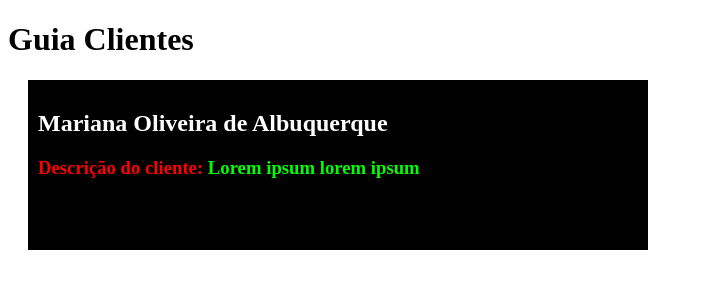
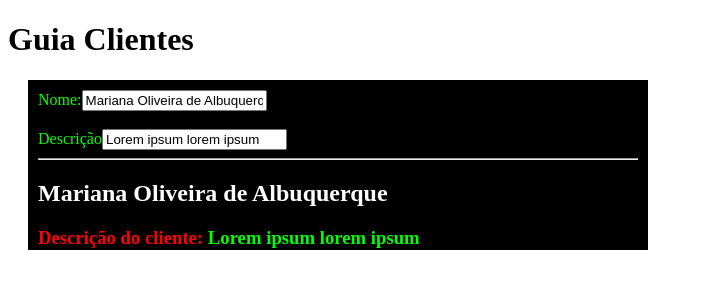
Before and after one commit to kleitonalbuquerque/intro-vue, a Vue app: page / in a window 1280 px wide. Shown: the top 300 px of the page, without its empty margins (0-702 px from the left). Built offline with nearby package versions, Linux system fonts and the light colour scheme.

Commit message:
Data Bind

```diff
--- a/src/components/Cliente.vue
+++ b/src/components/Cliente.vue
@@ -1,5 +1,12 @@
 <template>
   <div id="cliente">
+    <label>Nome:</label>
+    <input type="text" :value="nome" />
+    <br />
+    <br />
+    <label>Descrição</label>
+    <input type="text" :value="descricao" />
+    <hr />
     <h2 class="cliente-nome">{{ nome }}</h2>
     <h3>
       <span style="color: red">Descrição do cliente:</span> {{ descricao }}
```
